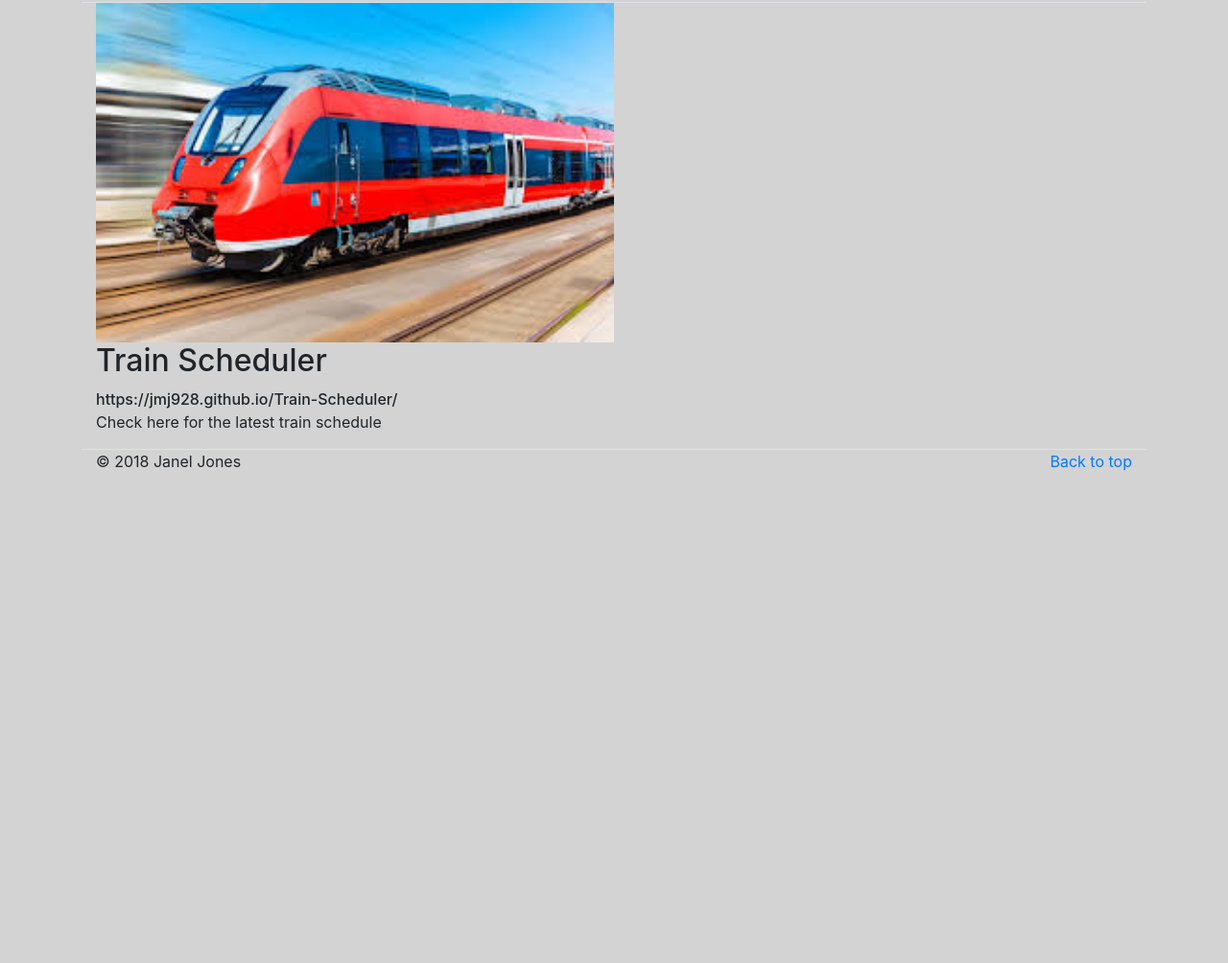
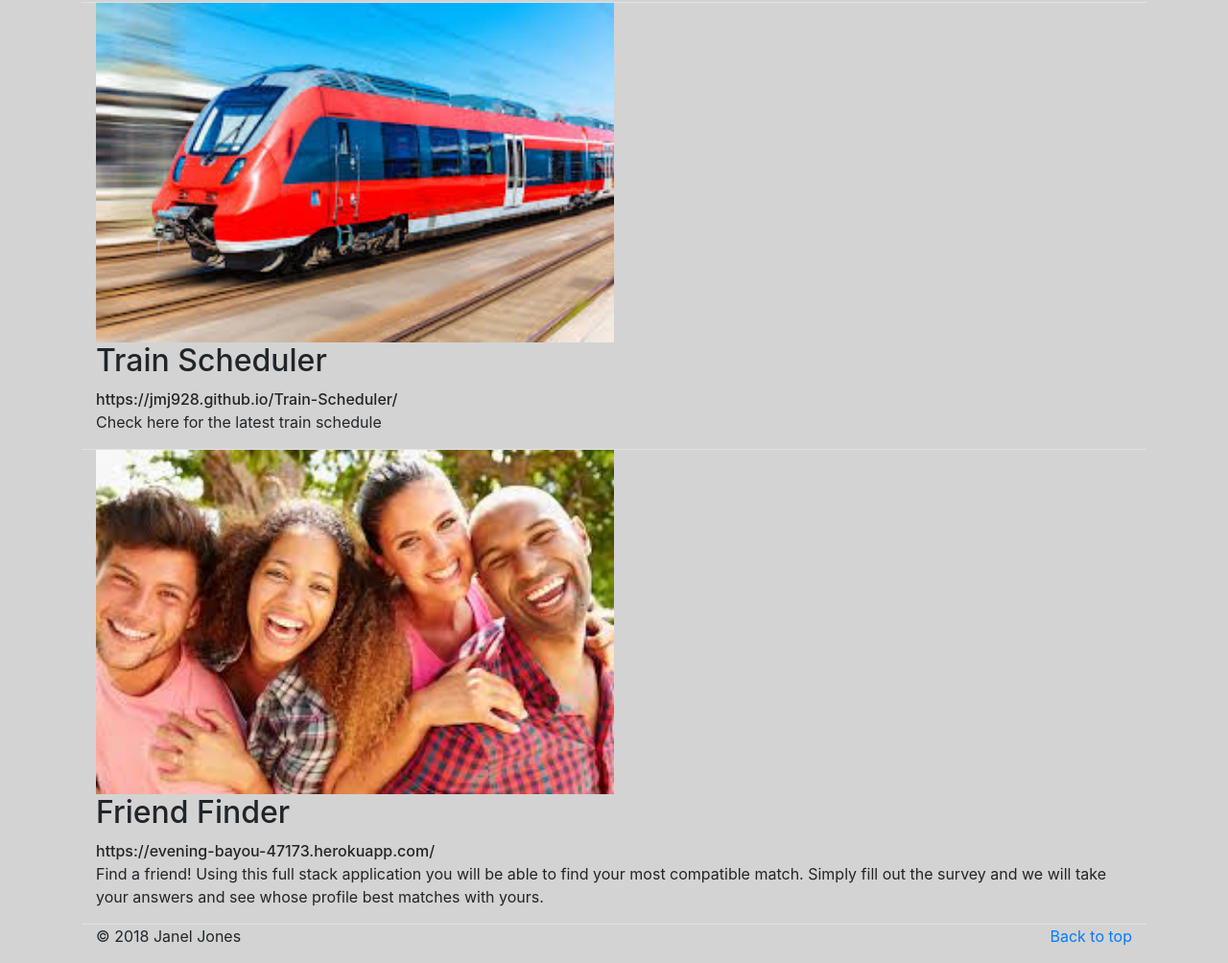
Before and after one commit to jmj928/Bootstrap-Portfolio, a plain HTML site: page portfolio.html in a window 1280 px wide. Shown: the part 1295-2299 px from the top of the page at 96% size. Before the commit the page ends 1804 px from the top, so only its background shows below. Drawn offline with nearby package versions, Linux system fonts and the light colour scheme.

Commit message:
adding additional project

```diff
--- a/portfolio.html
+++ b/portfolio.html
@@ -75,6 +75,19 @@
                         </p>
                     </div>
                 </div>
+            <div class="mxn2 clearfix mb2 py3 border-bottom border-light-gray circle-line ">
+                <div class="col sm-col-4 px2 mb2">
+                    <a href="https://evening-bayou-47173.herokuapp.com/" target="_blank">
+                    <img data-src="images/Friends.jpg" alt="Friend-Finder" class="  lazyloaded" src="images/Friends.jpg" style="width:50%">
+                    </a>
+                    </div>
+                    <div class="col sm-col-8 px2">
+                    <h2 class="mt0 mb0">Friend Finder</h2>
+                    <a href="https://evening-bayou-47173.herokuapp.com/" target="_blank" class="block h6 mb2">https://evening-bayou-47173.herokuapp.com/</a>
+                    <p class="left-align"> Find a friend! Using this full stack application you will be able to find your most compatible match. Simply fill out the survey and we will take your answers and see whose profile best matches with yours.
+                    </p>
+                </div>
+            </div>
 
         <footer class="container">
             <p class="float-right"><a href="#">Back to top</a></p>
```
Also changed, not shown: images/Friends.jpg (added).
